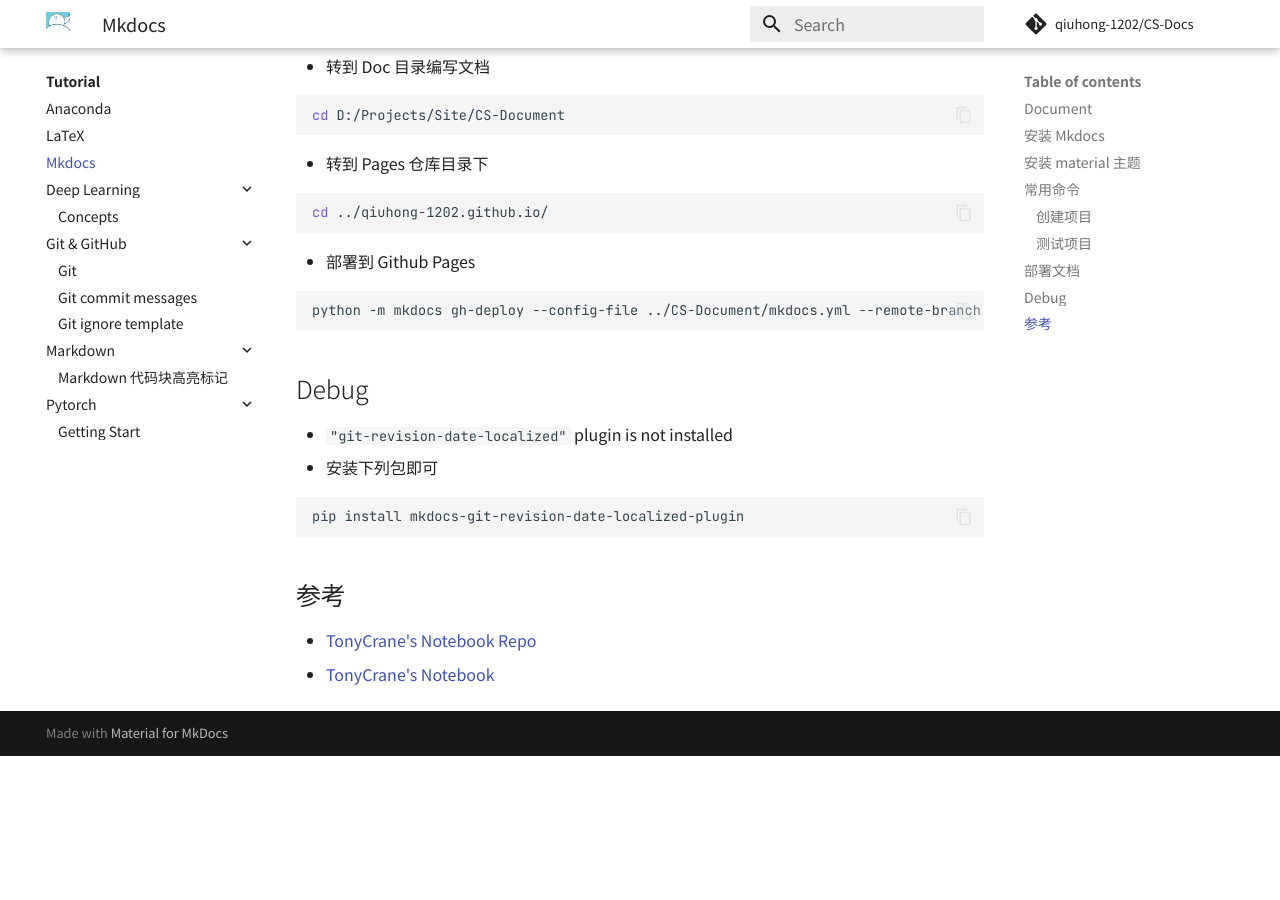
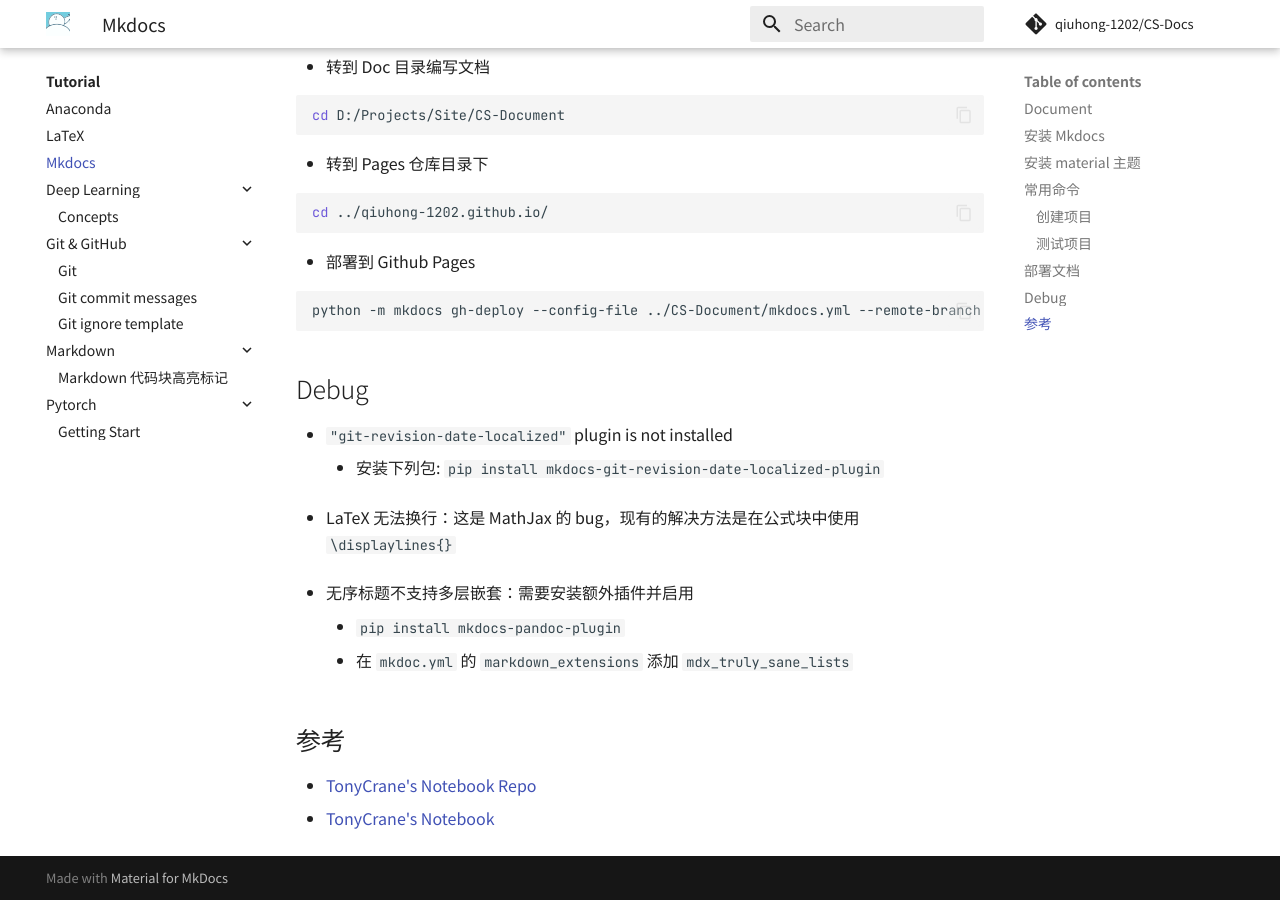
Before and after one commit to QiuHong-1202/CS-Document, an MkDocs documentation site: the page built from docs/Tutorial/Mkdocs.md, in a window 1280 px wide and 900 px high, scrolled down 1758 px. Built offline with MkDocs 1.6.1 and Material for MkDocs 9.7.7, drawn with Linux system fonts in a browser that asks for light colours; nearby versions of some CDN libraries; comment, search, counter and statistics services are not loaded; before the commit the page ends 2514 px from its top, so only the background shows below that.

Commit message:
fix: 无序列表嵌套无效

````diff
--- a/docs/Tutorial/Mkdocs.md
+++ b/docs/Tutorial/Mkdocs.md
@@ -97,11 +97,17 @@
 ## Debug
 
 - `"git-revision-date-localized"` plugin is not installed
-  - 安装下列包即可
+  - 安装下列包:  `pip install mkdocs-git-revision-date-localized-plugin`
 
-```
-pip install mkdocs-git-revision-date-localized-plugin
-```
+- LaTeX 无法换行：这是 MathJax 的 bug，现有的解决方法是在公式块中使用 `\displaylines{}`
+
+- 无序标题不支持多层嵌套：需要安装额外插件并启用
+
+  - `pip install mkdocs-pandoc-plugin`
+
+  - 在 `mkdoc.yml` 的 `markdown_extensions` 添加 `mdx_truly_sane_lists`
+
+
 
 ## 参考
 
--- a/mkdocs.yml
+++ b/mkdocs.yml
@@ -64,6 +64,7 @@
       # preview: false
       # inline_syntax: ['dollar']
       # block_syntax: ['dollar']
+  - mdx_truly_sane_lists
 
 plugins:
   - search
````
